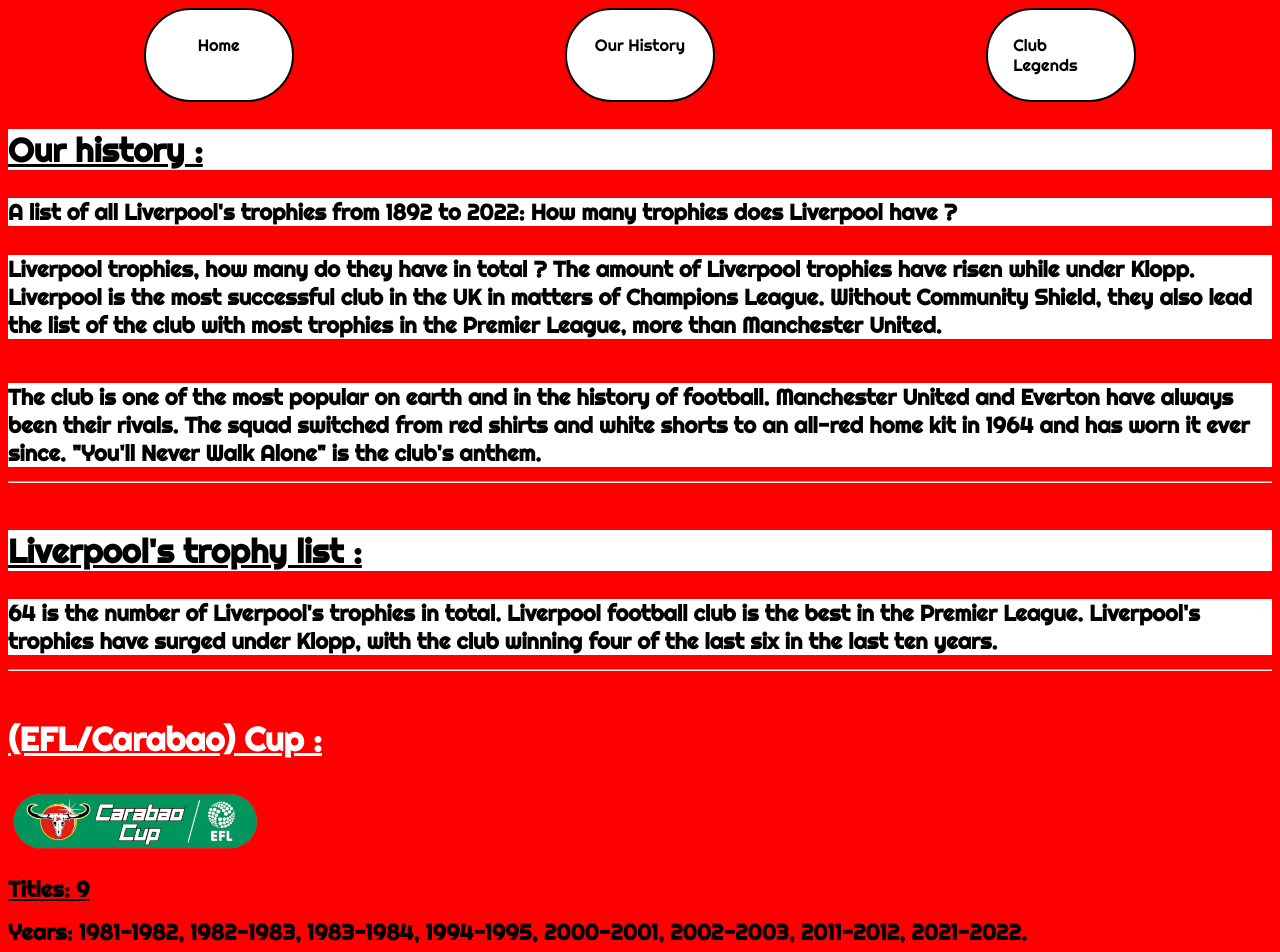
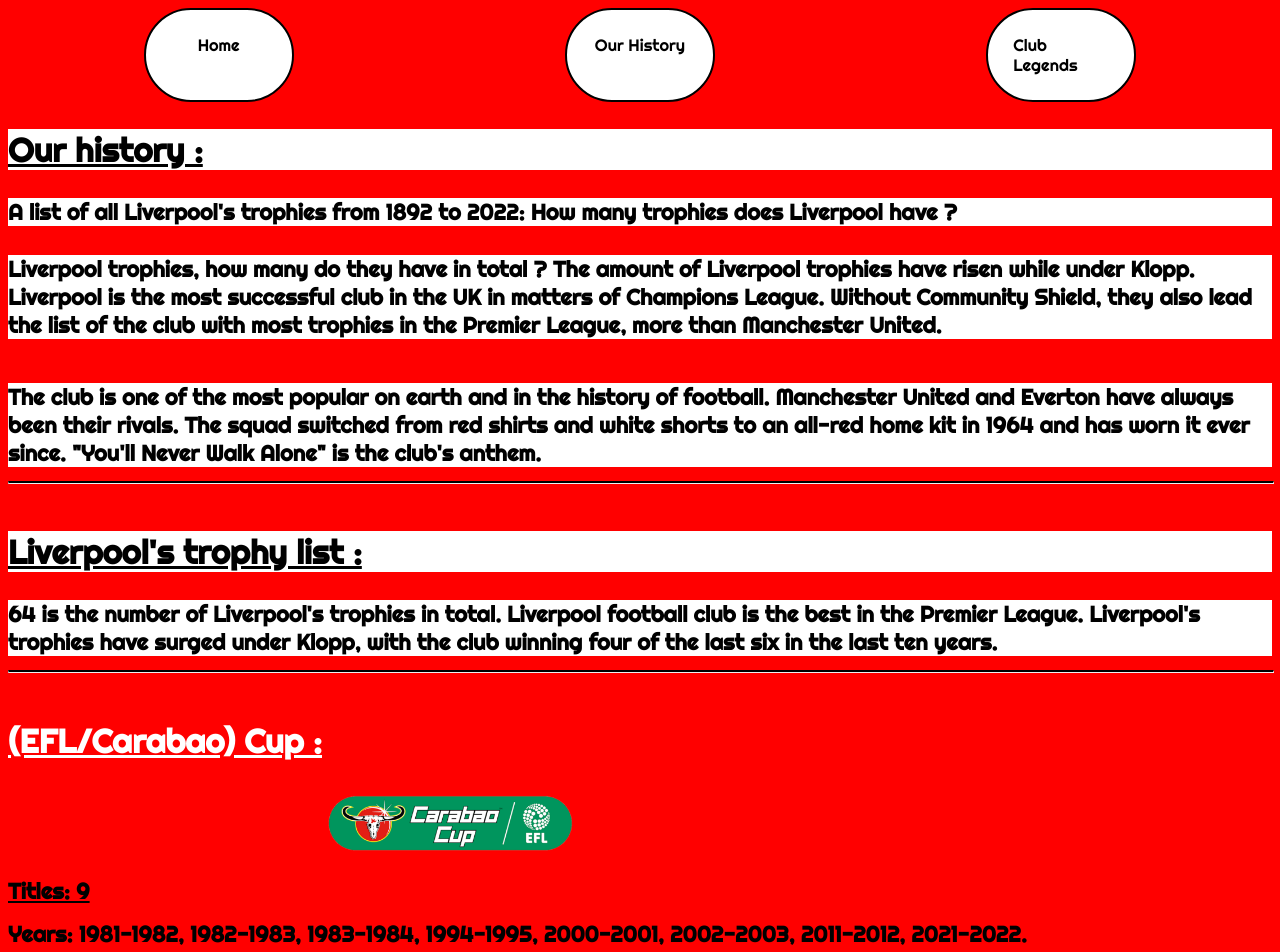
Before and after one commit to NiallD124/First-Website-LFC-, a plain HTML site: page page2.html in a window 1280 px wide. Shown: the top 952 px of the page. Drawn offline with Linux system fonts and the light colour scheme.

Commit message:
Commit 5
Forgot to add the main css

```diff
--- a/main.css
+++ b/main.css
@@ -78,3 +78,14 @@
     align-items: center;
     flex-direction: column;
 }
+
+.empty-box{
+    box-sizing: border-box;
+
+    width: 315px;
+}
+
+hr.new1 {
+    border-top: 2px solid black;
+    width: 100%;
+  }
```
